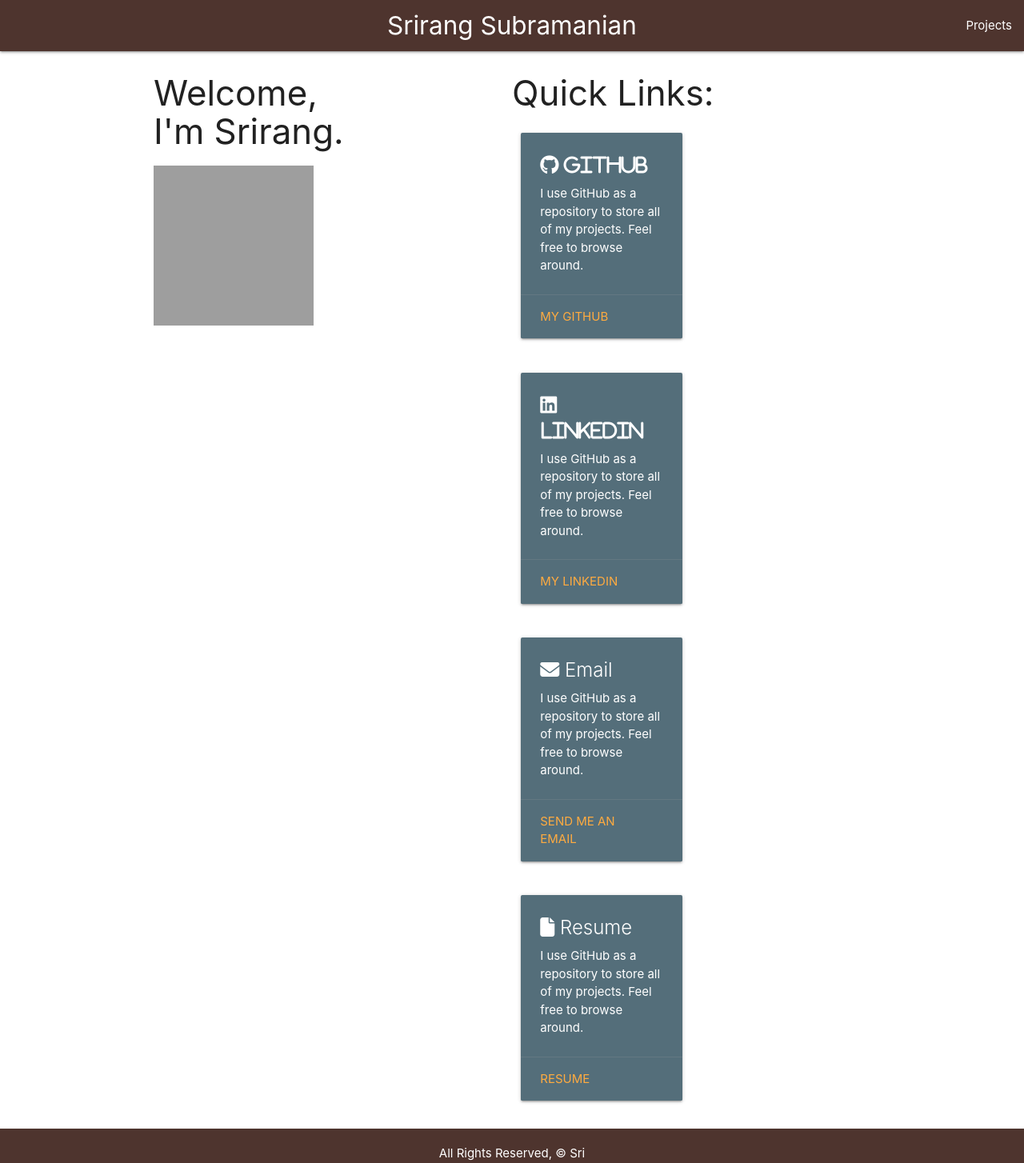
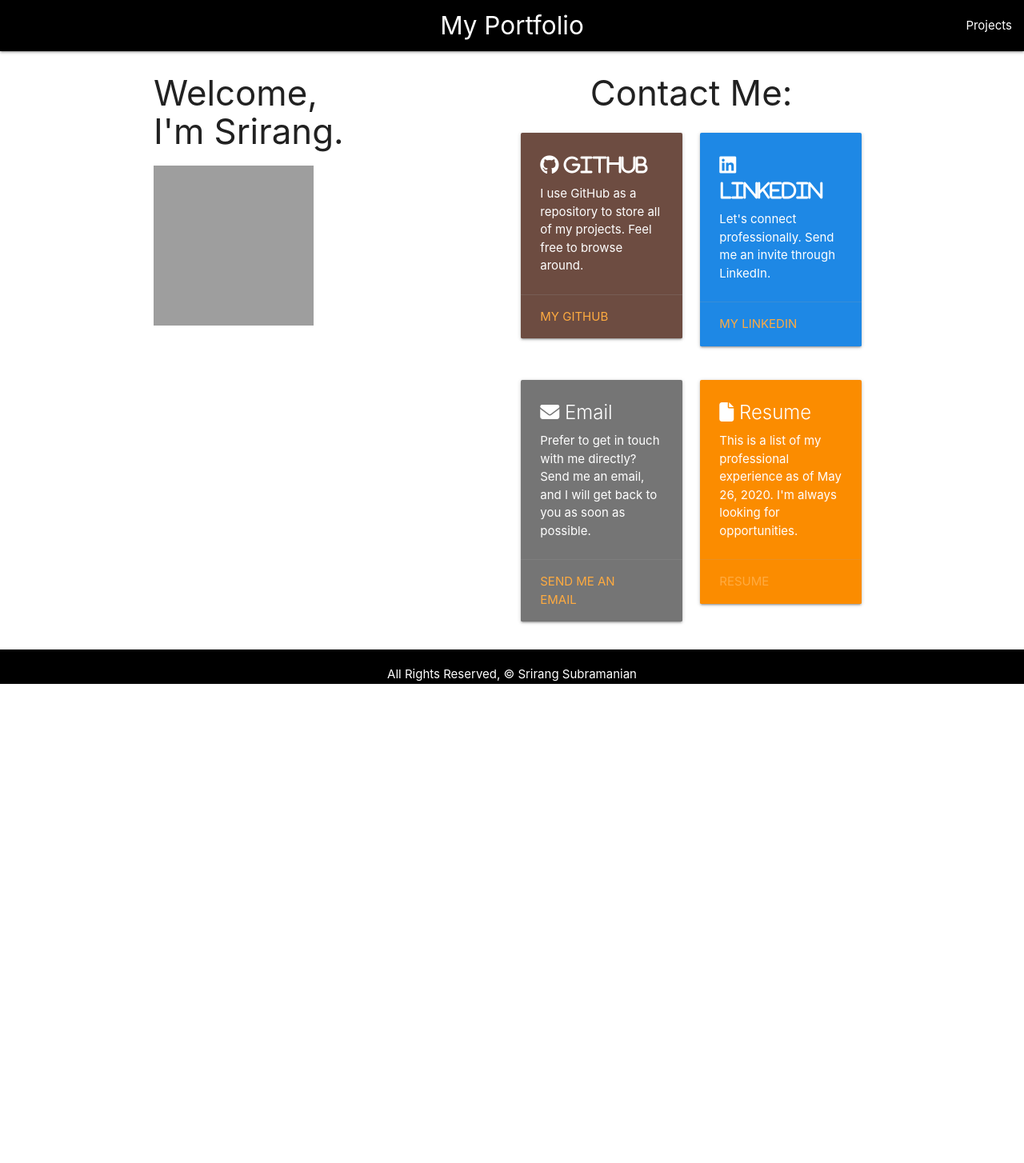
Before and after one commit to KingSri/portfolio, a Django app: page / in a window 1280 px wide. Shown: the whole page at 80% size. After the commit the page ends 855 px from the top, so only its background shows below. Run offline with Django 3.2, Linux system fonts and the light colour scheme; some libraries are stand-ins or nearby versions; grey boxes are pictures that could not be loaded.

Commit message:
cleaning up homepage

```diff
--- a/main_app/templates/base.html
+++ b/main_app/templates/base.html
@@ -23,8 +23,8 @@
 <body>
 
   <nav>
-  <div class="nav-wrapper brown darken-3">
-    <a href="{% url 'home' %}" class="brand-logo center">Srirang Subramanian</a>
+  <div class="nav-wrapper black darken-3">
+    <a href="{% url 'home' %}" class="brand-logo center">My Portfolio</a>
     <ul id="nav-mobile" class="right hide-on-med-and-down">
       <li><a href="{% url 'index' %}">Projects</a></li>
     </ul>
@@ -37,8 +37,8 @@
     {% block content %}
     {% endblock %}
   </main>
-  <footer class="page-footer brown darken-3">
-        <div class="center">All Rights Reserved, &copy; Sri</div>
+  <footer class="page-footer black darken-3">
+        <div class="center">All Rights Reserved, &copy; Srirang Subramanian</div>
     </footer>
 
 </body>
--- a/main_app/templates/home.html
+++ b/main_app/templates/home.html
@@ -3,7 +3,7 @@
 {% block content %}
 
 
-<!-- GitHub -->
+
 <div id='container' style="width:100%">
   <div id="left" style="float:left; width:30%;">
     <h3>Welcome, I'm Srirang.</h3>
@@ -17,11 +17,12 @@
   </div>
 
   <div id='right' style='float:right; width:50%;'>
-    <h3>Quick Links:</h3>
+    <h3 class="center">Contact Me:</h3>
 
     <div class="row">
+      <!-- GitHub -->
     <div class="col s12 m6">
-      <div class="card blue-grey darken-1 hoverable">
+      <div class="card brown darken-1 hoverable">
         <div class="card-content white-text">
           <span class="card-title"><i class="fab fa-github"> GitHub</i></span>
           <p>I use GitHub as a repository to store all of my projects. Feel free to browse around. </p>
@@ -31,96 +32,59 @@
         </div>
       </div>
     </div>
-  </div>
 
-  <div class="row">
+<!-- LinkedIn -->
     <div class="col s12 m6">
-      <div class="card blue-grey darken-1">
+      <div class="card blue darken-1 hoverable">
         <div class="card-content white-text">
           <span class="card-title"><i class="fab fa-linkedin"> LinkedIn</i></span>
-          <p>I use GitHub as a repository to store all of my projects. Feel free to browse around. </p>
+          <p>Let's connect professionally. Send me an invite through LinkedIn. </p>
         </div>
         <div class="card-action">
           <a href="https://www.linkedin.com/in/srirang-subramanian/">My LinkedIn</a>
         </div>
       </div>
     </div>
+
+
   </div>
 
+
   <div class="row">
+
+    <!-- Email -->
     <div class="col s12 m6">
-      <div class="card blue-grey darken-1">
+      <div class="card grey darken-1 hoverable">
         <div class="card-content white-text">
           <span class="card-title"><i class="fas fa-envelope"></i>  Email</span>
-          <p>I use GitHub as a repository to store all of my projects. Feel free to browse around. </p>
+          <p>Prefer to get in touch with me directly? Send me an email, and I will get back to you as soon as possible. </p>
         </div>
         <div class="card-action">
           <a href="mailto:srirang97@gmail.com">Send me an email</a>
         </div>
       </div>
     </div>
-  </div>
 
-
-  <div class="row">
+    <!-- Resume -->
     <div class="col s12 m6">
-      <div class="card blue-grey darken-1">
+      <div class="card orange darken-1 hoverable">
         <div class="card-content white-text">
           <span class="card-title"><i class="fas fa-file"></i>  Resume</span>
-          <p>I use GitHub as a repository to store all of my projects. Feel free to browse around. </p>
+          <p>This is a list of my professional experience as of May 26, 2020. I'm always looking for opportunities. </p>
         </div>
         <div class="card-action">
           <a href="{% url 'resume' %}">Resume</a>
         </div>
       </div>
     </div>
+
+
   </div>
+
 
 
 </div>
 
 </div>
 
-
-
-
-
-
-
-<!-- <div class="container">
-    <div class="section">
-      <div class="row">
-        <div class="col s12 m4">
-          <div class="icon-block">
-            <h2 class="center black-text"><i class="material-icons">chat</i></h2>
-            <h5 class="center">Resume</h5>
-
-            <p class="light">Connect with others! Find events, and leave a comment! How can Dekigoto help you?</p>
-          </div>
-        </div>
-
-        <div class="col s12 m4">
-          <div class="icon-block">
-            <h2 class="center black-text"><i class="material-icons">chat</i></h2>
-            <h5 class="center">LinkedIn</h5>
-
-            <p class="light">With our new and improved comment system, getting information about an event has never been easier! </p>
-          </div>
-        </div>
-
-        <div class="col s12 m4">
-          <div class="icon-block">
-            <h2 class="center black-text"><i class="fab fa-github"></i></h2>
-            <h5 class="center">GitHub</h5>
-
-            <p class="light">Sign up today to be a part of the Dekigoto community!</p>
-          </div>
-        </div>
-      </div>
-
-    </div>
-    <br><br>
-  </div> -->
-
-
 {% endblock %}
```
